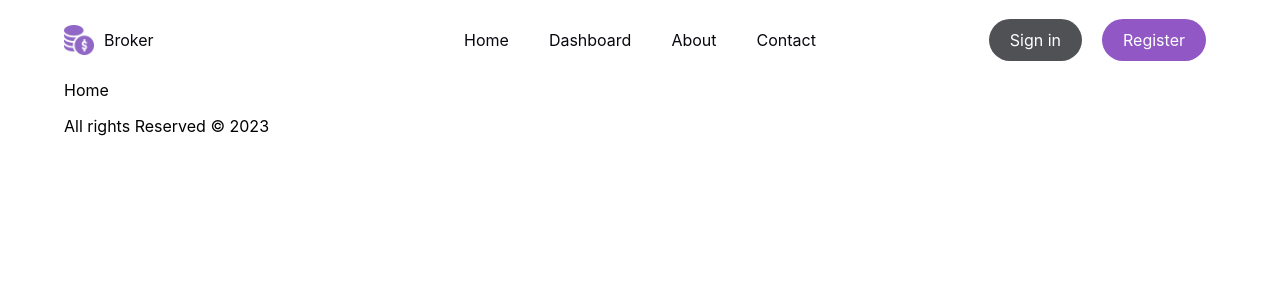
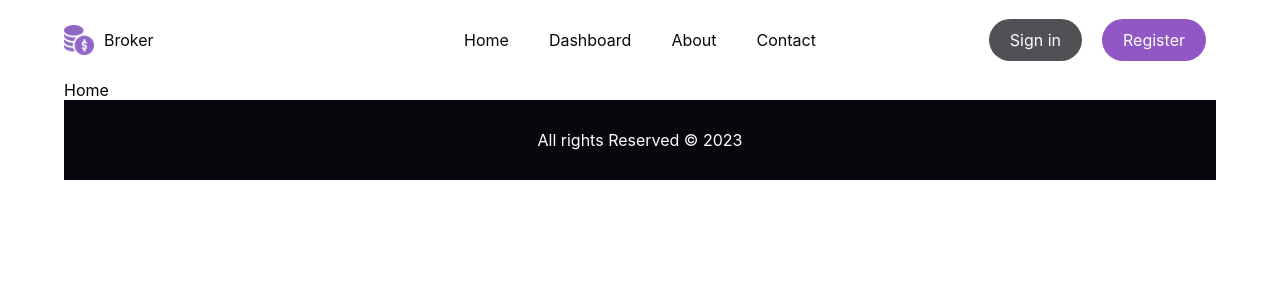
Before and after one commit to oliver-wahome/broker, a React (Create React App) app: page / in a window 1280 px wide. Shown: the top 300 px of the page. Built offline with nearby package versions, Linux system fonts and the light colour scheme.

Commit message:
feat: styling the footer component

```diff
--- /dev/null
+++ b/src/componentStyles/Footer.css
@@ -0,0 +1,8 @@
+.footer{
+    height: 10vh;
+    background-color: #07080e;
+    color: white;
+    display: flex;
+    align-items: center;
+    justify-content: center;
+}
--- a/src/components/Footer.js
+++ b/src/components/Footer.js
@@ -1,10 +1,11 @@
 import React from 'react'
+import "../componentStyles/Footer.css";
 
 function Footer() {
     let copyrightDate = new Date().getFullYear();
 
     return (
-        <div className="">
+        <div className="footer">
             <p>
                 All rights Reserved &copy; {copyrightDate}
             </p>
```
